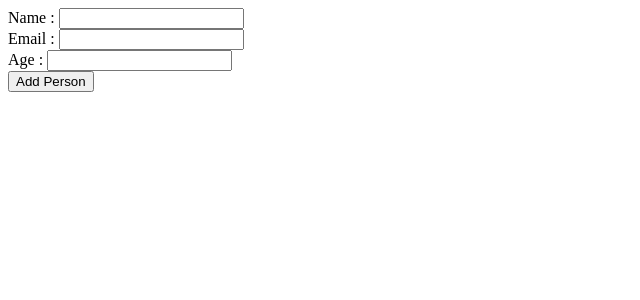
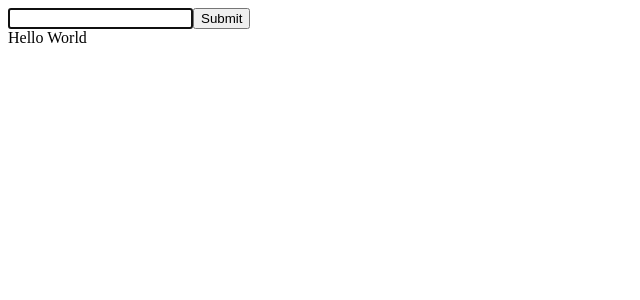
Before and after one commit to majidalykhan/react-course, a React (Create React App) app in the folder advanced-react/: page / in a window 1280 px wide. Shown: the top 300 px of the page, without its empty margins (0-640 px from the left). Built offline with nearby package versions, Linux system fonts and the light colour scheme; the HTML template or start-up script is replaced by a standard one.

Commit message:
useRef - Basics

```diff
--- /dev/null
+++ b/advanced-react/src/5-useRef/1-useRef-basics.js
@@ -0,0 +1,34 @@
+import React, { useRef, useEffect } from "react";
+
+// Preserves value
+// Does not trigger re-render
+// Target dom nodes/elements
+
+const UseRefBasics = () => {
+  const refContainer = useRef(null);
+  const divContainer = useRef(null);
+
+  const handleSubmit = (e) => {
+    e.preventDefault();
+    console.log(refContainer.current.value);
+    console.log(divContainer.current);
+  };
+
+  useEffect(() => {
+    refContainer.current.focus();
+  });
+
+  return (
+    <>
+      <form className="form" onSubmit={handleSubmit}>
+        <div>
+          <input type="text" ref={refContainer} name="" id="" />
+          <button type="submit">Submit</button>
+        </div>
+        <div ref={divContainer}>Hello World</div>
+      </form>
+    </>
+  );
+};
+
+export default UseRefBasics;
--- a/advanced-react/src/App.js
+++ b/advanced-react/src/App.js
@@ -1,11 +1,11 @@
 import React from "react";
 
-import MultipleInputs from "./4-forms/2-multiple-inputs";
+import UseRefBasics from "./5-useRef/1-useRef-basics";
 
 function App() {
   return (
     <div className="container">
-      <MultipleInputs />
+      <UseRefBasics />
     </div>
   );
 }
```
